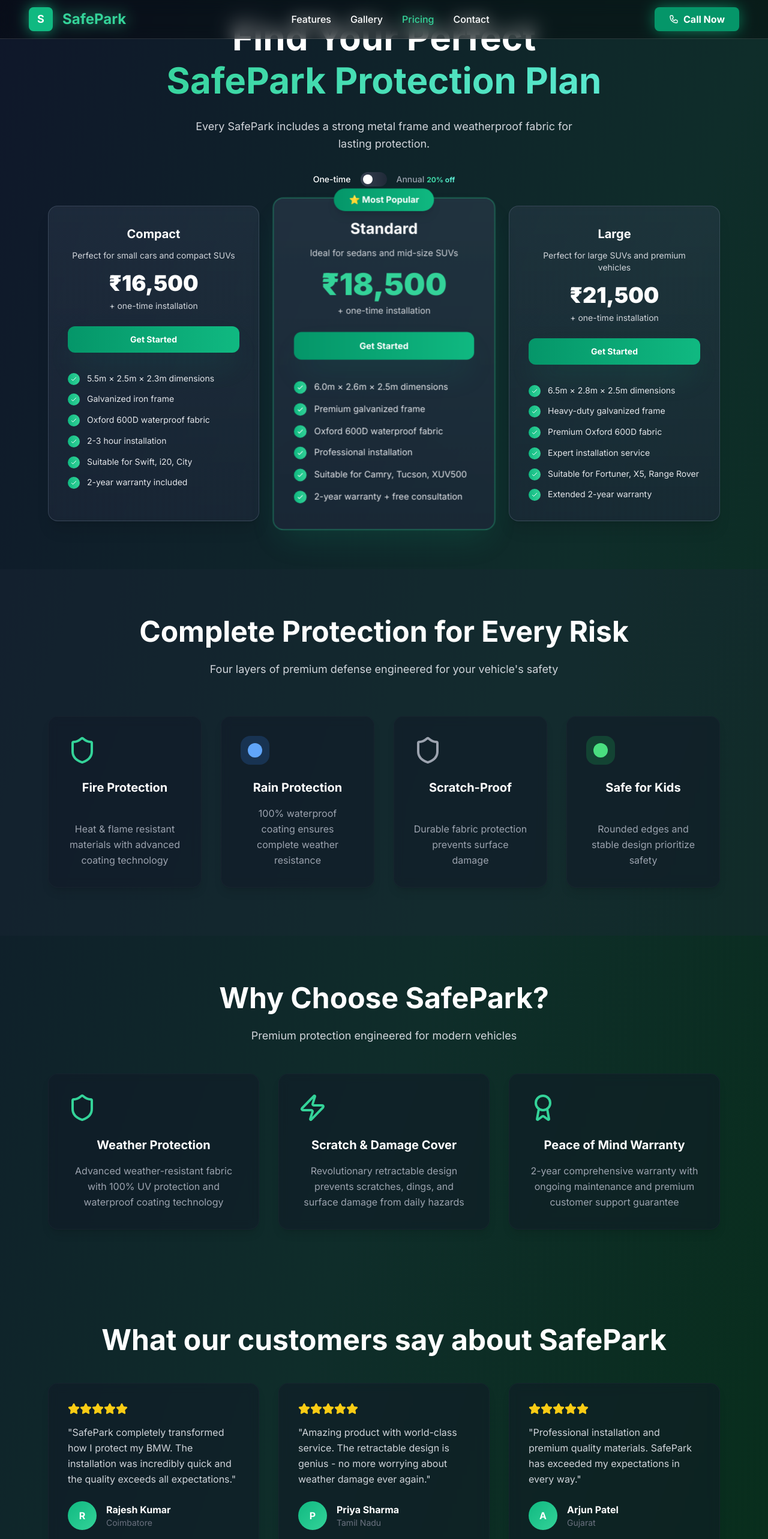
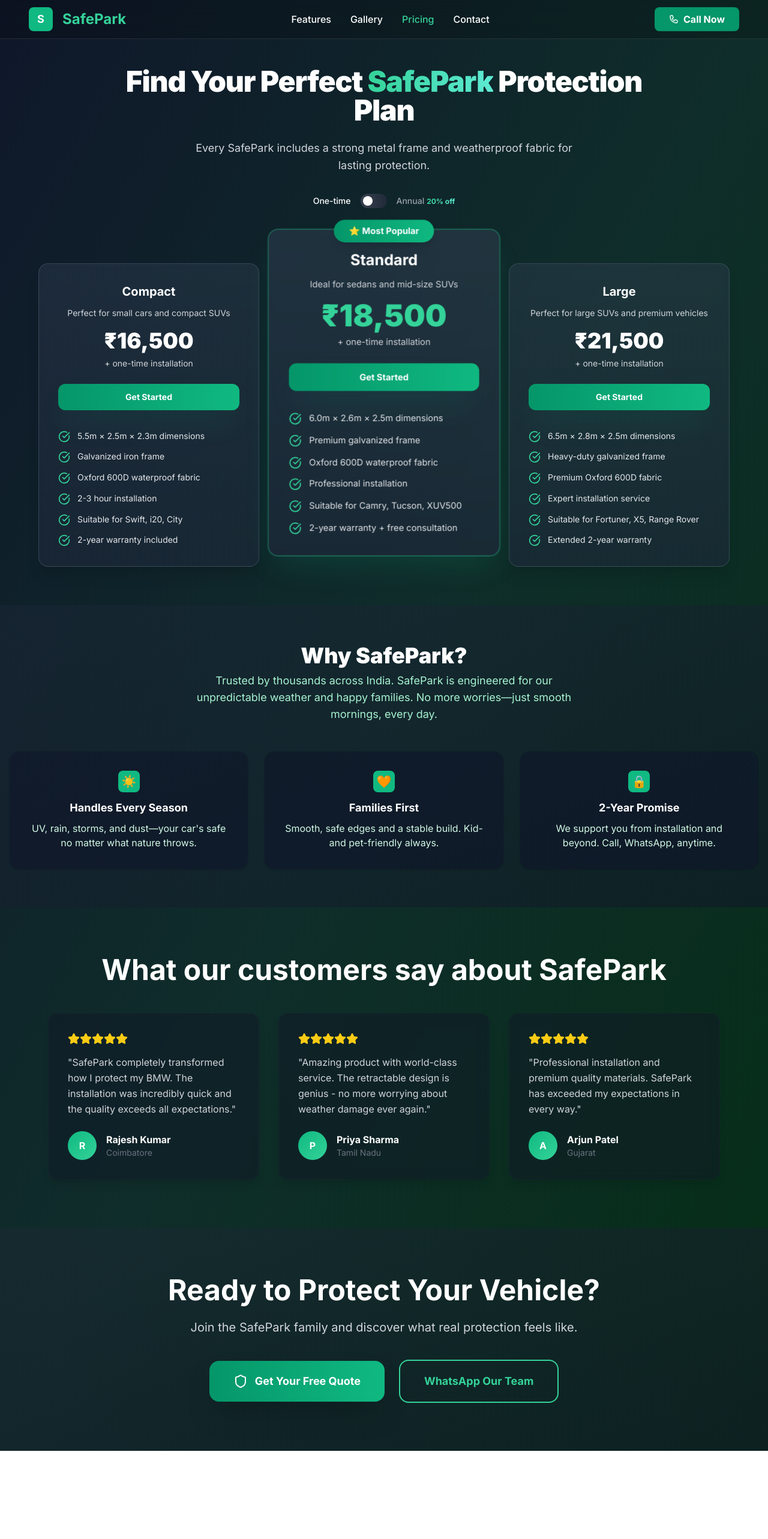
Before and after one commit to skillmates07-stack/safepark-website, a Next.js app: page /pricing in a window 1280 px wide. Shown: the top 2566 px of the page at 60% size. After the commit the page ends 2419 px from the top, so only its background shows below. Built offline with nearby package versions, Linux system fonts and the light colour scheme.

Commit message:
Update page.tsx

```diff
--- a/src/app/pricing/page.tsx
+++ b/src/app/pricing/page.tsx
@@ -1,8 +1,7 @@
 'use client';
 
 import { useState } from 'react';
-import { Shield, Zap, Award, Phone, MessageCircle, MapPin, Star, ArrowRight } from 'lucide-react';
-import Navbar from '../../components/layout/Navbar';
+import { Shield, Star, CheckCircle } from 'lucide-react';
 
 export default function PricingPage() {
   const [isAnnual, setIsAnnual] = useState(false);
@@ -56,29 +55,24 @@ export default function PricingPage() {
   ];
 
   return (
-    <div className="scroll-smooth bg-gradient-to-br from-[#0f172a] via-[#0f2d2a] to-[#052e16] min-h-screen">
-      <Navbar />
+    <div className="scroll-smooth bg-gradient-to-br from-[#0f172a] via-[#0f2d2a] to-[#052e16] min-h-screen pt-20">
 
-      {/* HERO SECTION - Same structure as homepage */}
-      <section className="min-h-screen flex items-center pt-8 pb-20 px-6 md:px-12 lg:px-20">
-        <div className="max-w-7xl mx-auto w-full">
-          <div className="text-center space-y-8">
-
-            {/* Main Title */}
-            <h1 className="text-4xl md:text-5xl lg:text-6xl font-bold leading-tight text-white max-w-4xl mx-auto">
-              Find Your Perfect
-              <span className="block bg-gradient-to-r from-emerald-400 to-teal-300 bg-clip-text text-transparent mt-3">
-                SafePark Protection Plan
-              </span>
+      {/* HERO SECTION */}
+      <section className="pt-8 pb-10 px-4 lg:px-8">
+        <div className="max-w-4xl mx-auto text-center">
+          <h1 className="text-4xl lg:text-5xl font-black mb-6 leading-tight tracking-tight">
+            <span className="text-white">Find Your Perfect</span>{' '}
+            <span className="bg-gradient-to-r from-emerald-400 to-teal-300 bg-clip-text text-transparent">
+              SafePark
+            </span>{' '}
+            <span className="text-white">Protection Plan</span>
           </h1>
-
-            {/* Subtitle */}
-            <p className="text-lg text-gray-300 leading-relaxed max-w-2xl mx-auto">
+          <p className="text-lg text-gray-300 mb-8 max-w-2xl mx-auto leading-relaxed">
             Every SafePark includes a strong metal frame and weatherproof fabric for lasting protection.
           </p>
 
-            {/* Pricing Toggle */}
-            <div className="flex items-center justify-center gap-4 mt-8">
+          {/* PRICING TOGGLE */}
+          <div className="flex items-center justify-center gap-4 mb-10">
             <span className={`text-sm font-medium ${!isAnnual ? 'text-white' : 'text-gray-400'}`}>
               One-time
             </span>
@@ -99,15 +93,19 @@ export default function PricingPage() {
               </span>
             </span>
           </div>
+        </div>
+      </section>
 
-            {/* Pricing Cards */}
-            <div className="grid grid-cols-1 md:grid-cols-3 gap-8 mt-16 max-w-6xl mx-auto">
+      {/* PRICING CARDS */}
+      <section className="px-4 lg:px-8 pb-16">
+        <div className="max-w-6xl mx-auto">
+          <div className="grid grid-cols-1 md:grid-cols-3 gap-6 items-end">
             {pricingPlans.map((plan) => (
               <div
                 key={plan.id}
                 className={`relative backdrop-blur-sm border rounded-2xl p-8 transition-all duration-300 ${
                   plan.popular
-                      ? 'bg-gradient-to-b from-slate-700/50 to-slate-800/70 border-emerald-400/40 shadow-2xl shadow-emerald-500/15 ring-1 ring-emerald-400/25 scale-105'
+                    ? 'bg-gradient-to-b from-slate-700/50 to-slate-800/70 border-emerald-400/40 shadow-2xl shadow-emerald-500/15 ring-1 ring-emerald-400/25 scale-105 translate-y-[-2rem]'
                     : 'bg-gradient-to-b from-slate-700/40 to-slate-800/60 border-slate-500/40 shadow-xl hover:shadow-2xl hover:scale-[1.02] hover:border-slate-400/60'
                 }`}
               >
@@ -151,11 +149,7 @@ export default function PricingPage() {
                 <ul className="space-y-3">
                   {plan.features.map((feature, idx) => (
                     <li key={idx} className="flex items-start gap-3">
-                        <div className="w-5 h-5 rounded-full bg-gradient-to-r from-emerald-500 to-emerald-400 flex items-center justify-center flex-shrink-0 mt-0.5">
-                          <svg className="w-3 h-3 text-white" fill="none" stroke="currentColor" viewBox="0 0 24 24">
-                            <path strokeLinecap="round" strokeLinejoin="round" strokeWidth="2" d="M5 13l4 4L19 7" />
-                          </svg>
-                        </div>
+                      <CheckCircle className="w-5 h-5 text-emerald-400 mt-0.5 flex-shrink-0" />
                       <span className="text-sm text-gray-200 leading-relaxed">{feature}</span>
                     </li>
                   ))}
@@ -164,103 +158,46 @@ export default function PricingPage() {
             ))}
           </div>
         </div>
+      </section>
+
+      {/* WHY SAFEPARK - SIMPLIFIED */}
+      <section className="py-16 px-4 bg-gradient-to-br from-slate-800/40 to-gray-900/60">
+        <div className="max-w-5xl mx-auto text-center mb-12">
+          <h2 className="text-3xl md:text-4xl font-black text-white mb-2">
+            Why SafePark?
+          </h2>
+          <p className="text-lg text-emerald-200 max-w-2xl mx-auto">
+            Trusted by thousands across India. SafePark is engineered for our unpredictable weather and happy families. No more worries—just smooth mornings, every day.
+          </p>
+        </div>
+        <div className="grid md:grid-cols-3 gap-7">
+          {[
+            {
+              icon: <span className="block w-9 h-9 rounded-lg bg-emerald-500 text-white flex items-center justify-center text-xl font-bold mb-3">☀️</span>,
+              title: "Handles Every Season",
+              desc: "UV, rain, storms, and dust—your car's safe no matter what nature throws."
+            },
+            {
+              icon: <span className="block w-9 h-9 rounded-lg bg-emerald-500 text-white flex items-center justify-center text-xl font-bold mb-3">🧡</span>,
+              title: "Families First",
+              desc: "Smooth, safe edges and a stable build. Kid- and pet-friendly always."
+            },
+            {
+              icon: <span className="block w-9 h-9 rounded-lg bg-emerald-500 text-white flex items-center justify-center text-xl font-bold mb-3">🔒</span>,
+              title: "2-Year Promise",
+              desc: "We support you from installation and beyond. Call, WhatsApp, anytime."
+            }
+          ].map((f, i) => (
+            <div key={i} className="bg-slate-900/70 p-8 rounded-2xl shadow flex flex-col items-center hover:scale-105 transition">
+              {f.icon}
+              <h3 className="text-white font-bold text-lg mb-2">{f.title}</h3>
+              <p className="text-emerald-100 text-center">{f.desc}</p>
+            </div>
+          ))}
         </div>
       </section>
 
-      {/* FEATURES SECTION */}
-      <section className="py-20 px-6 md:px-12 lg:px-20 bg-slate-800/30">
-        <div className="max-w-6xl mx-auto">
-          <div className="text-center mb-16">
-            <h2 className="text-4xl md:text-5xl font-bold leading-tight text-white mb-6">
-              Complete Protection for Every Risk
-            </h2>
-            <p className="text-lg text-gray-300 leading-relaxed max-w-2xl mx-auto">
-              Four layers of premium defense engineered for your vehicle's safety
-            </p>
-          </div>
-
-          <div className="grid md:grid-cols-2 lg:grid-cols-4 gap-8">
-            {[
-              {
-                icon: <Shield className="w-12 h-12 mb-6 text-emerald-400" />,
-                title: "Fire Protection",
-                desc: "Heat & flame resistant materials with advanced coating technology"
-              },
-              {
-                icon: <div className="w-12 h-12 mb-6 bg-blue-500/20 rounded-2xl flex items-center justify-center"><div className="w-6 h-6 bg-blue-400 rounded-full"></div></div>,
-                title: "Rain Protection",
-                desc: "100% waterproof coating ensures complete weather resistance"
-              },
-              {
-                icon: <Shield className="w-12 h-12 mb-6 text-gray-400" />,
-                title: "Scratch-Proof",
-                desc: "Durable fabric protection prevents surface damage"
-              },
-              {
-                icon: <div className="w-12 h-12 mb-6 bg-green-500/20 rounded-2xl flex items-center justify-center"><div className="w-6 h-6 bg-green-400 rounded-full"></div></div>,
-                title: "Safe for Kids",
-                desc: "Rounded edges and stable design prioritize safety"
-              }
-            ].map((feature, idx) => (
-              <div
-                key={idx}
-                className="p-8 rounded-2xl shadow-lg bg-gray-900/50 backdrop-blur border border-gray-800/50 text-center hover:bg-gray-800/50 hover:scale-105 transition-all duration-300 h-full min-h-[280px] flex flex-col justify-between"
-              >
-                <div>
-                  {feature.icon}
-                  <h3 className="text-xl font-bold text-white mb-4">{feature.title}</h3>
-                </div>
-                <p className="text-gray-400 leading-relaxed">{feature.desc}</p>
-              </div>
-            ))}
-          </div>
-        </div>
-      </section>
-
-      {/* WHY CHOOSE SAFEPARK SECTION */}
-      <section className="py-20 px-6 md:px-12 lg:px-20">
-        <div className="max-w-6xl mx-auto">
-          <div className="text-center mb-12">
-            <h2 className="text-4xl md:text-5xl font-bold leading-tight text-white mb-6">
-              Why Choose SafePark?
-            </h2>
-            <p className="text-lg text-gray-300 leading-relaxed max-w-2xl mx-auto">
-              Premium protection engineered for modern vehicles
-            </p>
-          </div>
-
-          <div className="grid md:grid-cols-3 gap-8">
-            {[
-              {
-                icon: <Shield className="w-12 h-12 mb-6 text-emerald-400" />,
-                title: "Weather Protection",
-                desc: "Advanced weather-resistant fabric with 100% UV protection and waterproof coating technology"
-              },
-              {
-                icon: <Zap className="w-12 h-12 mb-6 text-emerald-400" />,
-                title: "Scratch & Damage Cover",
-                desc: "Revolutionary retractable design prevents scratches, dings, and surface damage from daily hazards"
-              },
-              {
-                icon: <Award className="w-12 h-12 mb-6 text-emerald-400" />,
-                title: "Peace of Mind Warranty",
-                desc: "2-year comprehensive warranty with ongoing maintenance and premium customer support guarantee"
-              }
-            ].map((item, idx) => (
-              <div
-                key={idx}
-                className="p-8 rounded-2xl shadow-lg bg-gray-900/50 backdrop-blur border border-gray-800/50 text-center h-full hover:bg-gray-800/50 hover:scale-105 transition-all duration-300"
-              >
-                {item.icon}
-                <h3 className="text-xl font-bold text-white mb-4">{item.title}</h3>
-                <p className="text-gray-400 leading-relaxed">{item.desc}</p>
-              </div>
-            ))}
-          </div>
-        </div>
-      </section>
-
-      {/* TESTIMONIALS SECTION */}
+      {/* TESTIMONIALS */}
       <section className="py-20 px-6 md:px-12 lg:px-20">
         <div className="max-w-6xl mx-auto">
           <div className="text-center mb-12">
@@ -317,115 +254,33 @@ export default function PricingPage() {
         </div>
       </section>
 
-      {/* CONTACT SECTION */}
+      {/* CTA SECTION */}
       <section className="py-20 px-6 md:px-12 lg:px-20 bg-gradient-to-br from-gray-800/40 to-gray-900/60">
-        <div className="max-w-5xl mx-auto">
-          <div className="text-center mb-12">
-            <h2 className="text-4xl md:text-5xl font-bold leading-tight text-white mb-6">
+        <div className="max-w-4xl mx-auto text-center">
+          <h2 className="text-4xl md:text-5xl font-bold text-white mb-6">
             Ready to Protect Your Vehicle?
           </h2>
-            <p className="text-lg text-gray-300 leading-relaxed max-w-2xl mx-auto mb-12">
-              Join thousands who chose SafePark for premium protection
+          <p className="text-xl text-gray-300 mb-10">
+            Join the SafePark family and discover what real protection feels like.
           </p>
-          </div>
 
-          <div className="bg-gradient-to-br from-gray-900/90 to-gray-800/80 backdrop-blur rounded-3xl p-12 shadow-2xl border border-gray-700/50">
-
-            <div className="grid grid-cols-1 md:grid-cols-3 gap-8 mb-12">
-              <div className="text-center group hover:scale-105 transition-all duration-300">
-                <div className="w-16 h-16 bg-emerald-500/20 rounded-2xl flex items-center justify-center mx-auto mb-4 group-hover:bg-emerald-500/30 transition-colors">
-                  <Phone className="w-8 h-8 text-emerald-400" />
-                </div>
-                <h3 className="font-bold text-white mb-2 text-lg">Phone</h3>
-                <a href="tel:+919600840058" className="text-emerald-400 hover:text-emerald-300 font-medium">
-                  +91 9600840058
-                </a>
-              </div>
-
-              <div className="text-center group hover:scale-105 transition-all duration-300">
-                <div className="w-16 h-16 bg-emerald-500/20 rounded-2xl flex items-center justify-center mx-auto mb-4 group-hover:bg-emerald-500/30 transition-colors">
-                  <MessageCircle className="w-8 h-8 text-emerald-400" />
-                </div>
-                <h3 className="font-bold text-white mb-2 text-lg">WhatsApp</h3>
-                <a href="https://wa.me/919600840058" className="text-emerald-400 hover:text-emerald-300 font-medium">
-                  Message Us
-                </a>
-              </div>
-
-              <div className="text-center group hover:scale-105 transition-all duration-300">
-                <div className="w-16 h-16 bg-emerald-500/20 rounded-2xl flex items-center justify-center mx-auto mb-4 group-hover:bg-emerald-500/30 transition-colors">
-                  <MapPin className="w-8 h-8 text-emerald-400" />
-                </div>
-                <h3 className="font-bold text-white mb-2 text-lg">Location</h3>
-                <p className="text-emerald-400">Coimbatore, Tamil Nadu</p>
-              </div>
-            </div>
-
-            <div className="flex flex-col sm:flex-row justify-center gap-6">
+          <div className="flex flex-col sm:flex-row gap-6 justify-center items-center">
             <a
               href="tel:+919600840058"
-                className="bg-emerald-600 hover:bg-emerald-500 text-white px-12 py-5 rounded-xl font-bold text-xl hover:scale-105 hover:shadow-2xl transition-all duration-300 text-center min-w-[280px] shadow-lg"
+              className="bg-gradient-to-r from-emerald-600 to-emerald-500 hover:from-emerald-500 hover:to-emerald-400 text-white px-10 py-5 rounded-2xl font-bold text-lg transition-all duration-300 shadow-2xl hover:shadow-emerald-500/30 hover:scale-105 inline-flex items-center gap-3"
             >
-                Call for Free Quote
+              <Shield className="w-6 h-6" />
+              Get Your Free Quote
             </a>
             <a
               href="https://wa.me/919600840058"
-                className="border-2 border-emerald-400 text-emerald-400 hover:bg-emerald-400 hover:text-white px-12 py-5 rounded-xl font-bold text-xl hover:scale-105 hover:shadow-2xl transition-all duration-300 text-center min-w-[280px]"
+              className="border-2 border-emerald-400 text-emerald-400 hover:bg-emerald-400 hover:text-white px-10 py-5 rounded-2xl font-bold text-lg transition-all duration-300 hover:scale-105"
             >
-                WhatsApp Now
+              WhatsApp Our Team
             </a>
           </div>
         </div>
-        </div>
       </section>
-
-      {/* FOOTER */}
-      <footer className="py-16 px-6 md:px-12 lg:px-20 bg-black/30 border-t border-white/10">
-        <div className="max-w-6xl mx-auto">
-          <div className="grid md:grid-cols-2 gap-12 mb-12">
-            <div>
-              <div className="flex items-center space-x-4 mb-8">
-                <div className="w-16 h-16 bg-gradient-to-br from-emerald-500 to-emerald-400 rounded-2xl flex items-center justify-center text-white font-bold text-2xl">
-                  S
-                </div>
-                <span className="text-white font-bold text-3xl">SafePark</span>
-              </div>
-              <p className="text-gray-400 leading-relaxed mb-6">
-                Premium retractable carport solutions designed for elegance, engineered for durability, trusted across India.
-              </p>
-              <div className="flex items-center space-x-6">
-                <div className="flex">
-                  {[...Array(5)].map((_, i) => (
-                    <Star key={i} className="w-5 h-5 text-yellow-400 fill-current" />
-                  ))}
-                </div>
-                <span className="text-gray-400">2,000+ Happy Customers</span>
-              </div>
-            </div>
-            <div>
-              <h4 className="text-white font-bold text-2xl mb-8">Contact</h4>
-              <div className="space-y-6">
-                <a href="tel:+919600840058" className="flex items-center text-gray-400 hover:text-emerald-400 transition text-lg">
-                  <Phone className="w-5 h-5 mr-4" />
-                  +91 9600840058
-                </a>
-                <a href="https://wa.me/919600840058" className="flex items-center text-gray-400 hover:text-emerald-400 transition text-lg">
-                  <MessageCircle className="w-5 h-5 mr-4" />
-                  WhatsApp
-                </a>
-                <div className="flex items-center text-gray-400 text-lg">
-                  <MapPin className="w-5 h-5 mr-4" />
-                  Coimbatore, Tamil Nadu
-                </div>
-              </div>
-            </div>
-          </div>
-
-          <div className="border-t border-white/10 pt-8 text-center">
-            <p className="text-gray-400">© 2025 SafePark. Crafted with excellence in Coimbatore, Tamil Nadu</p>
-          </div>
-        </div>
-      </footer>
     </div>
   );
 }
```
Lines whose indentation alone changed are shown as unchanged.
